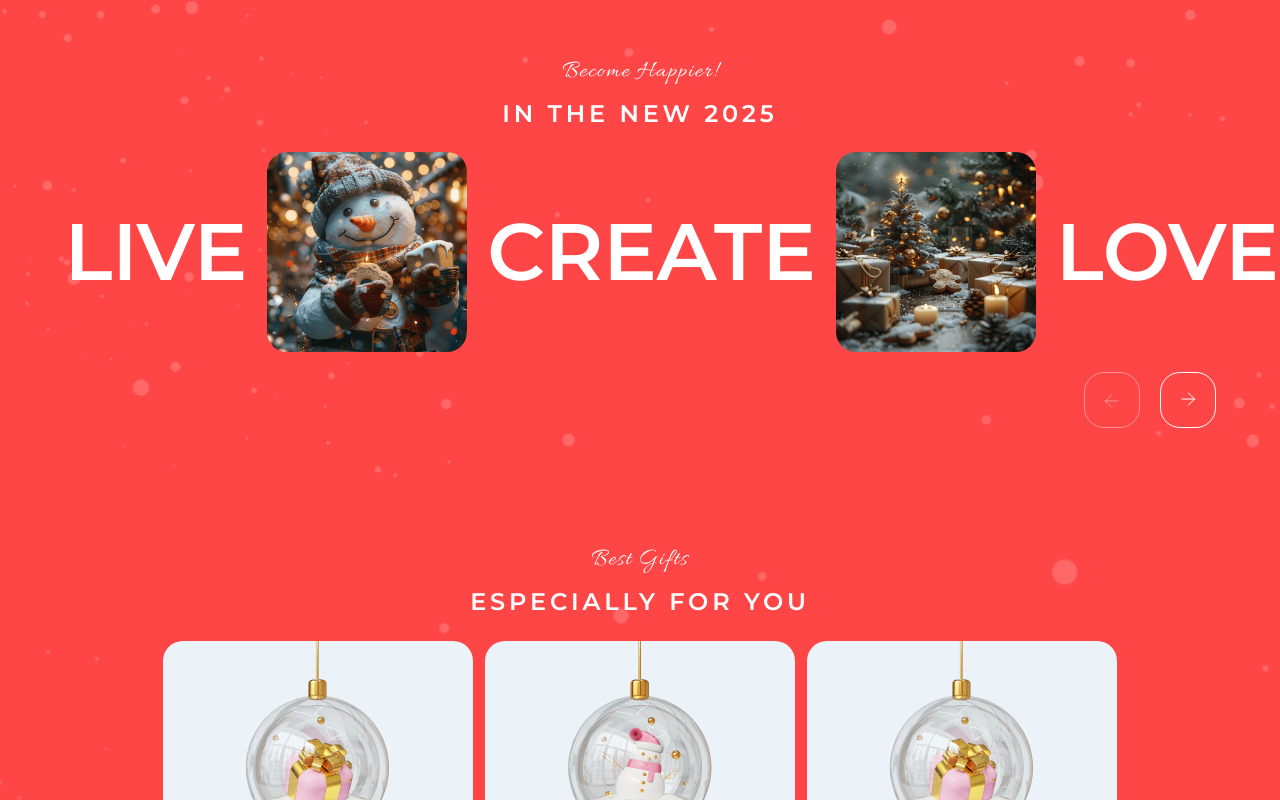
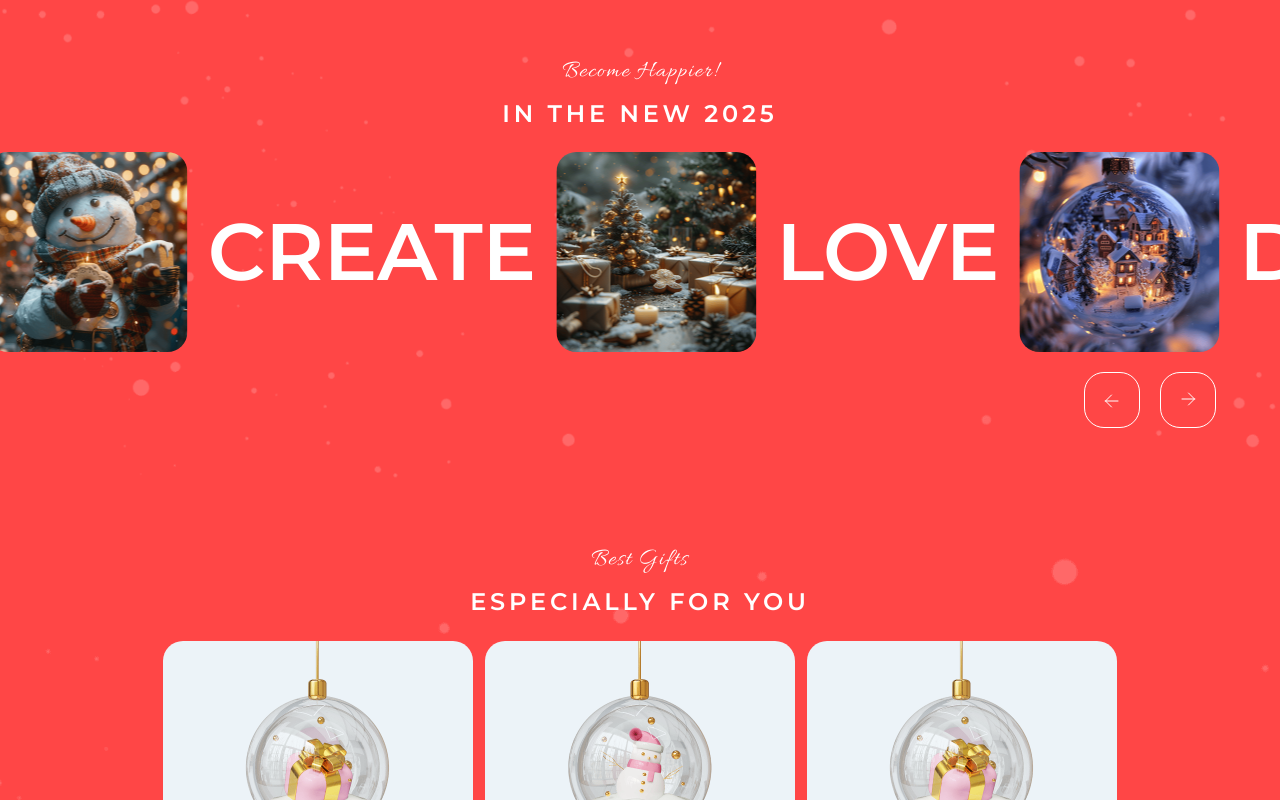
Before and after one commit to shums89/christmas-shop, a website built with webpack: page christmas-shop/src/index.html in a window 1280 px wide. Both pictures are taken after a click on the button 1187 px from the left and 1636 px from the top of the page. Shown: the part 1236-2036 px from the top of the page. Built offline with nearby package versions, Linux system fonts and the light colour scheme; files whose address does not match are found by name.

Commit message:
feat: implementation of the slider

```diff
--- a/christmas-shop/src/js/app.js
+++ b/christmas-shop/src/js/app.js
@@ -23,5 +23,5 @@ flsFunctions.menuInit();
 //====================================================================
 
 /* Подключаем файлы со своим кодом */
-import "./files/cross-check.js";
+import "./files/slider.js";
 import "./files/script.js";
--- /dev/null
+++ b/christmas-shop/src/js/files/slider.js
@@ -0,0 +1,56 @@
+const initSlider = () => {
+  const slider = document.querySelector('.slider-slider');
+
+  if (!slider) return;
+
+  const sliderWrapper = slider.querySelector('.slider-slider__wrapper');
+  const sliderList = sliderWrapper.querySelector('.slider-slider__swiper');
+  const btnPrev = slider.querySelector('.slider-slider__nav-button_prev');
+  const btnNext = slider.querySelector('.slider-slider__nav-button_next');
+
+  const SLIDER_WIDTH = 1990;
+
+  let currentSlide = 0;
+  let countClick = 3;
+  let offset = 0;
+
+  const changeSlide = (navButton = '') => {
+    switch (navButton) {
+      case 'prev':
+        currentSlide--;
+        break;
+      case 'next':
+        currentSlide++;
+    }
+
+    btnPrev.disabled = currentSlide === 0;
+    btnNext.disabled = currentSlide === countClick;
+
+    sliderList.style.transition = "transform 1s ease";
+    sliderList.style.transform = `translateX(${-offset * currentSlide}px)`;
+  };
+
+  const reset = () => {
+    if (window.innerWidth < 768) {
+      countClick = 6;
+    } else {
+      countClick = 3;
+    }
+
+    offset = (SLIDER_WIDTH + parseFloat(getComputedStyle(sliderList).left) * 2 - window.innerWidth) / countClick
+
+    currentSlide = 0;
+    btnPrev.disabled = currentSlide === 0;
+    btnNext.disabled = currentSlide === countClick;
+
+    sliderList.style.transition = "transform 0s ease";
+    sliderList.style.transform = `translateX(0px)`;
+  };
+
+  btnPrev.addEventListener('click', () => changeSlide('prev'));
+  btnNext.addEventListener('click', () => changeSlide('next'));
+  window.addEventListener("resize", reset);
+  reset();
+};
+
+initSlider();
--- a/christmas-shop/src/scss/index.scss
+++ b/christmas-shop/src/scss/index.scss
@@ -146,7 +146,7 @@
     position: absolute;
     top: 0;
     height: 100%;
-    width: 100%;
+    // width: 100%;
     display: flex;
     justify-content: flex-start;
     align-items: center;
@@ -195,13 +195,12 @@
     &:disabled {
       color: $static-white-40;
       border: rem(1) solid $static-white-40;
-      cursor: default;
+      cursor: no-drop;
       user-select: none;
-      pointer-events: none;
+      // pointer-events: none;
     }
 
     @media (any-hover: hover) {
-      &:hover:not(.pets-pagination__button_page),
       &:hover:not(:disabled) {
         color: $primary;
         background-color: $static-white;
```
Also changed, not shown: christmas-shop/src/js/files/cross-check.js (deleted).
